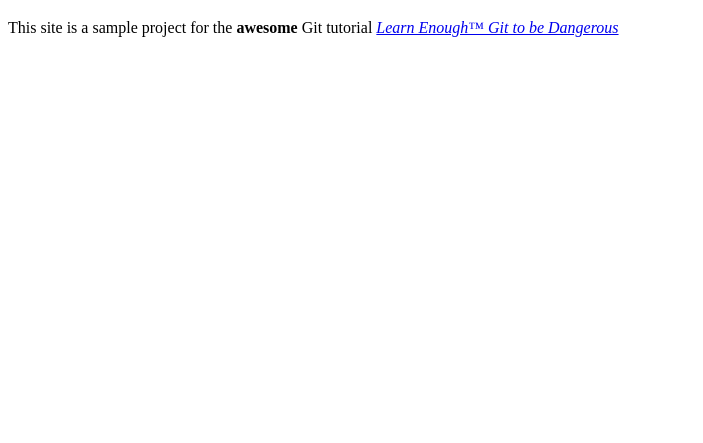
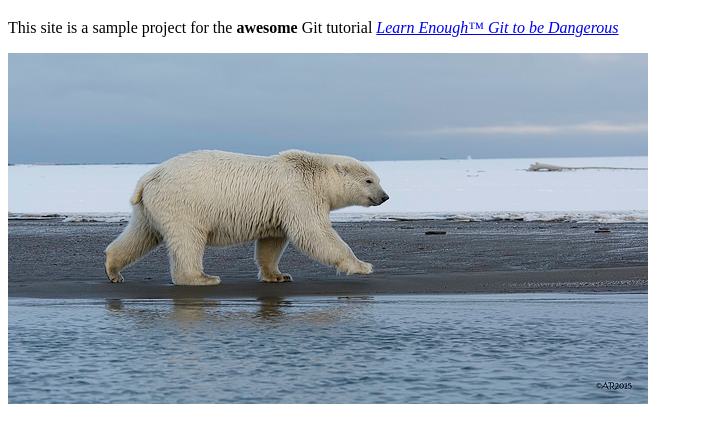
Before and after one commit to creative-vancleaver/Website, a plain HTML site: page about.html in a window 1280 px wide. Shown: the part 61-504 px from the top of the page, without its empty margins (0-703 px from the left). Drawn offline with Linux system fonts and the light colour scheme.

Commit message:
Add an image

```diff
--- a/about.html
+++ b/about.html
@@ -8,5 +8,6 @@
         <p>
             This site is a sample project for the <strong>awesome</strong> Git tutorial <a href="https://www.learnenough.com/git-tutorial"><em>Learn Enough™ Git to be Dangerous</em></a>
         </p>
+        <img src="image/polar_bear.jpg" alt ="Polar Bear">
     </body>
 </html>
```
Also changed, not shown: image/polar_bear.jpg (added).
